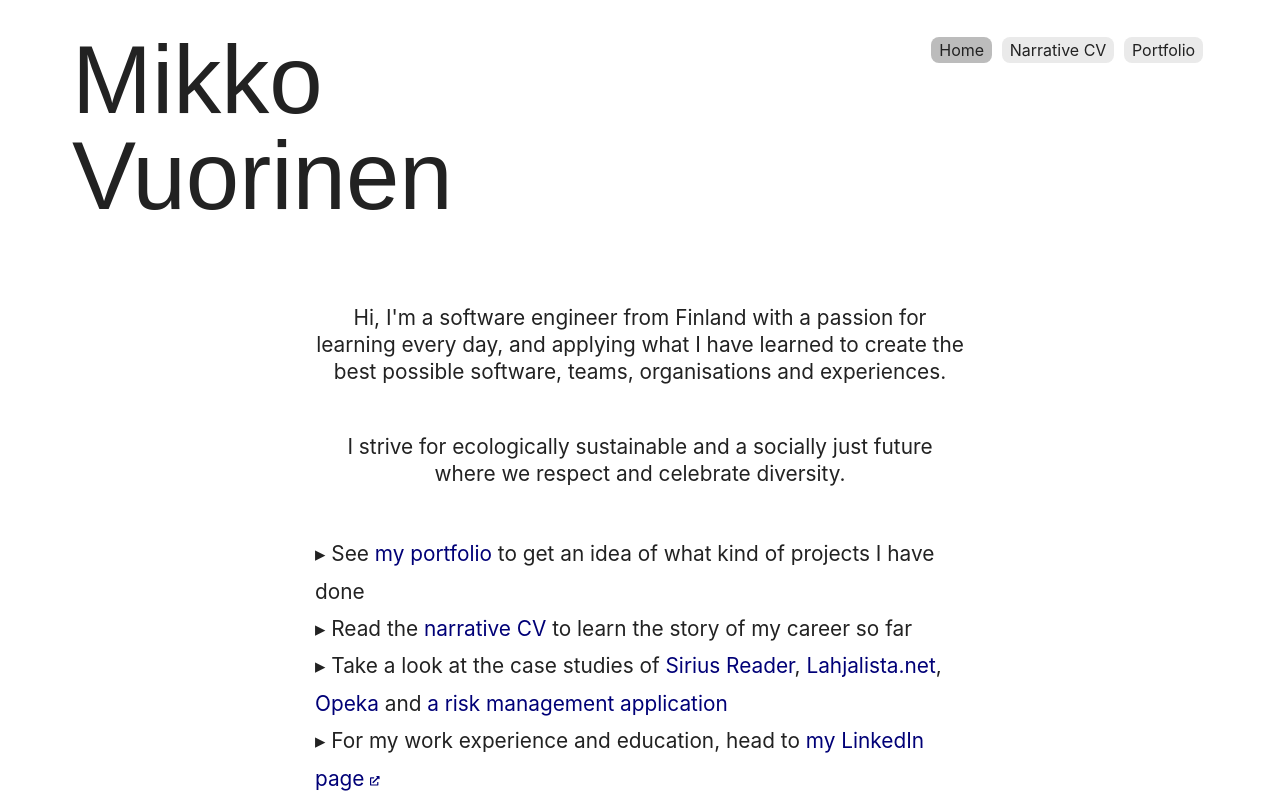
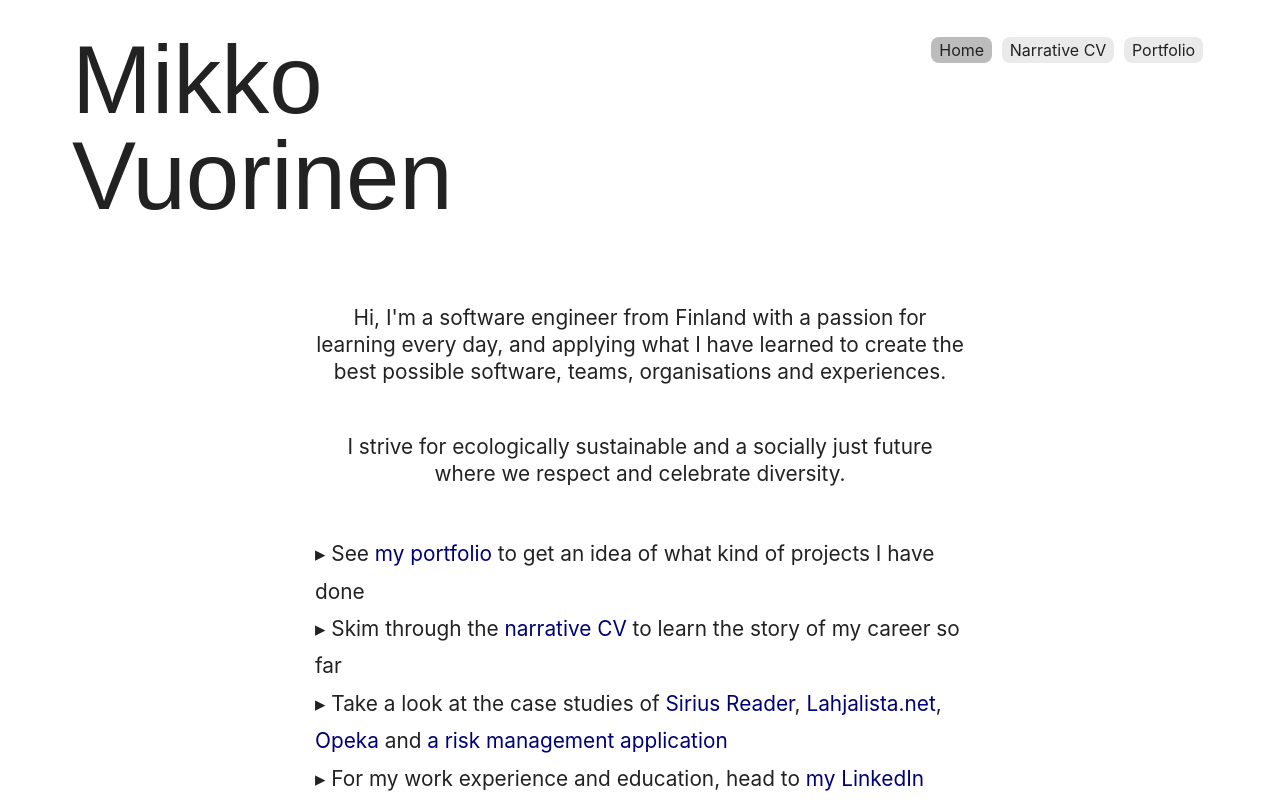
Before and after one commit to vuorinem/mikko.vuorinen.info, a Next.js app: page / in a window 1280 px wide. Shown: the top 800 px of the page. Built offline with nearby package versions, Linux system fonts and the light colour scheme; a web font is replaced by a local one.

Commit message:
Tweak home page based on feedback

```diff
--- a/app/page.tsx
+++ b/app/page.tsx
@@ -19,7 +19,7 @@ export default function Home() {
 
       <ul className={styles.links}>
         <li>▸ See <Link href="/portfolio">my portfolio</Link> to get an idea of what kind of projects I have done</li>
-        <li>▸ Read the <Link href="/narrative-cv">narrative CV</Link> to learn the story of my career so far</li>
+        <li>▸ Skim through the <Link href="/narrative-cv">narrative CV</Link> to learn the story of my career so far</li>
         <li>▸ Take a look at the case studies of <Link href="/narrative-cv#casestudy-siriusreader">Sirius Reader</Link>, <Link href="/narrative-cv#casestudy-lahjalista">Lahjalista.net</Link>, <Link href="/narrative-cv#casestudy-opeka">Opeka</Link> and <Link href="/narrative-cv#casestudy-riskmanagement">a risk management application</Link></li>
         <li>▸ For my work experience and education, head to <ExternalLink href="https://www.linkedin.com/in/mikkovuorinen/">my LinkedIn page</ExternalLink></li>
         <li>▸ Read some of my tech blog posts at <ExternalLink href="https://medium.com/@mikko.vuorinen">Medium</ExternalLink></li>
```
